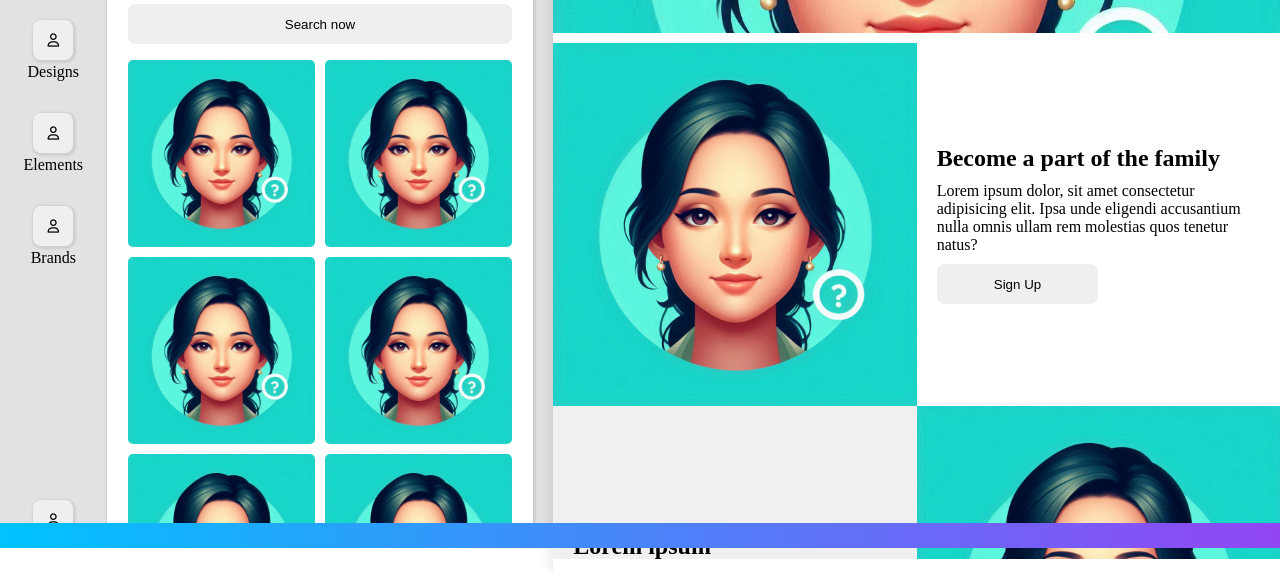
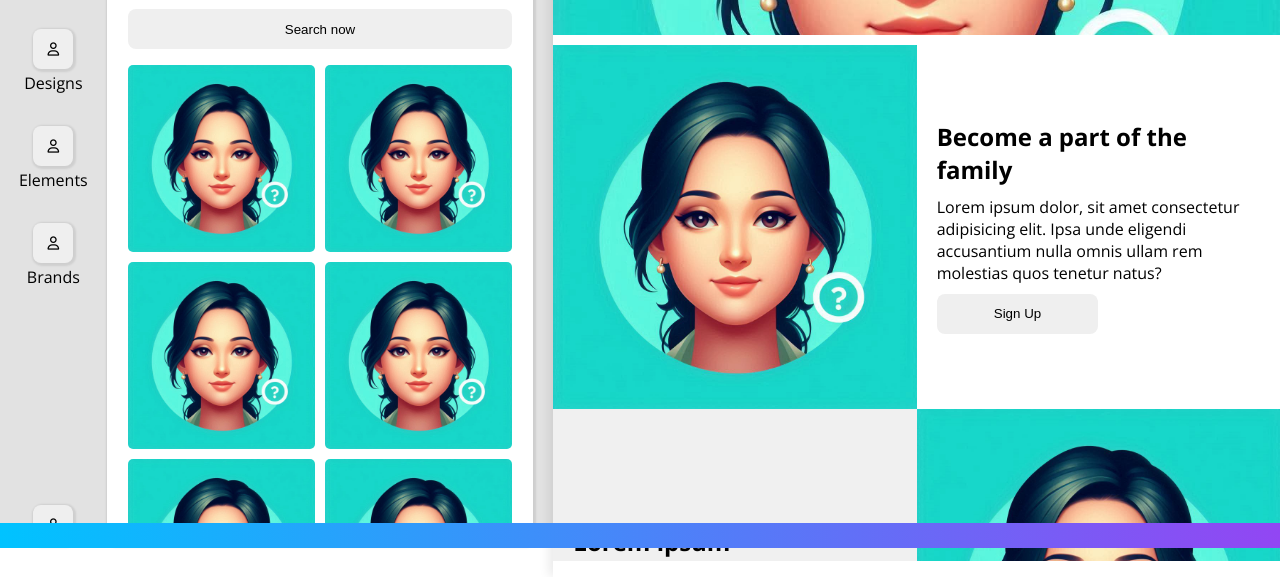
Before and after one commit to lucasxbron/pixation, a website: page index.html in a window 1280 px wide. Shown: the part 252-829 px from the top of the page. Drawn offline with Linux system fonts and the light colour scheme.

Commit message:
feat: local google fonts

```diff
--- a/package.json
+++ b/package.json
@@ -5,7 +5,8 @@
   "main": "index.js",
   "scripts": {
     "test": "echo \"Error: no test specified\" && exit 1",
-    "compile": "sass ./src/cs/styles.scss ./src/css/styles.css --no-source-map --watch"
+    "compile": "sass ./src/cs/styles.scss ./src/css/styles.css --no-source-map --watch",
+    "build": "react-scripts build"
   },
   "author": "",
   "license": "ISC",
--- a/src/css/styles.scss
+++ b/src/css/styles.scss
@@ -18,6 +18,36 @@ $secondary-radius: 8px;
   font-style: normal;
 }
 
+@font-face {
+  font-family: 'Open Sans';
+  src: url('/assets/google-fonts/OpenSans-VariableFont_wdth\,wght.ttf') format('truetype');
+  font-weight: 500;
+  font-style: normal;
+}
+
+
+@font-face {
+  font-family: 'Open Sans';
+  src: url('/assets/google-fonts/OpenSans-VariableFont_wdth\,wght.ttf') format('truetype');
+  font-weight: 600;
+  font-style: normal;
+}
+
+
+@font-face {
+  font-family: 'Open Sans';
+  src: url('/assets/google-fonts/OpenSans-VariableFont_wdth\,wght.ttf') format('truetype');
+  font-weight: 700;
+  font-style: normal;
+}
+
+@font-face {
+  font-family: 'Open Sans';
+  src: url('/assets/google-fonts/OpenSans-VariableFont_wdth\,wght.ttf') format('truetype');
+  font-weight: 800;
+  font-style: normal;
+}
+
 // MIXIN
 
 @mixin flex-center {
@@ -30,6 +60,7 @@ $secondary-radius: 8px;
 
 body {
   // margin: 4px;
+  font-family: 'Open Sans', sans-serif;
 }
 
 button {
```
Also changed, not shown: src/css/styles.css.
